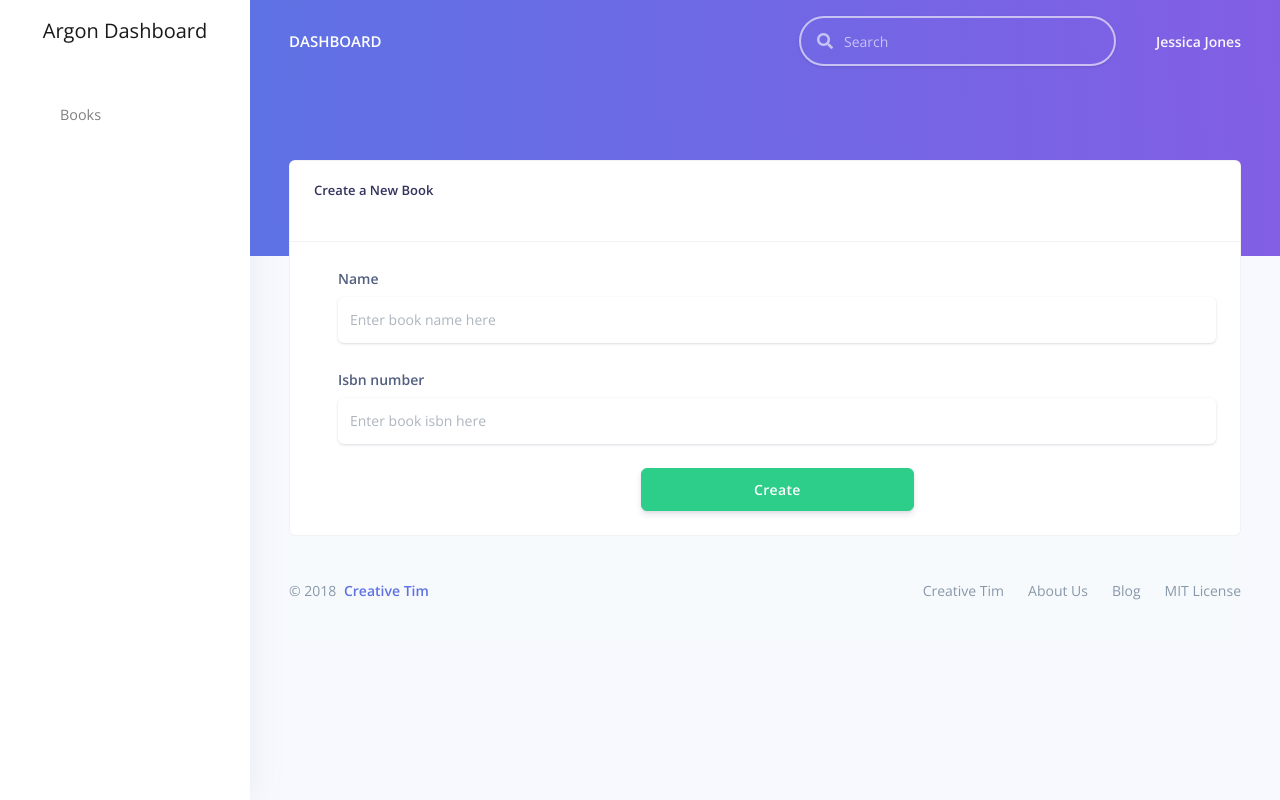
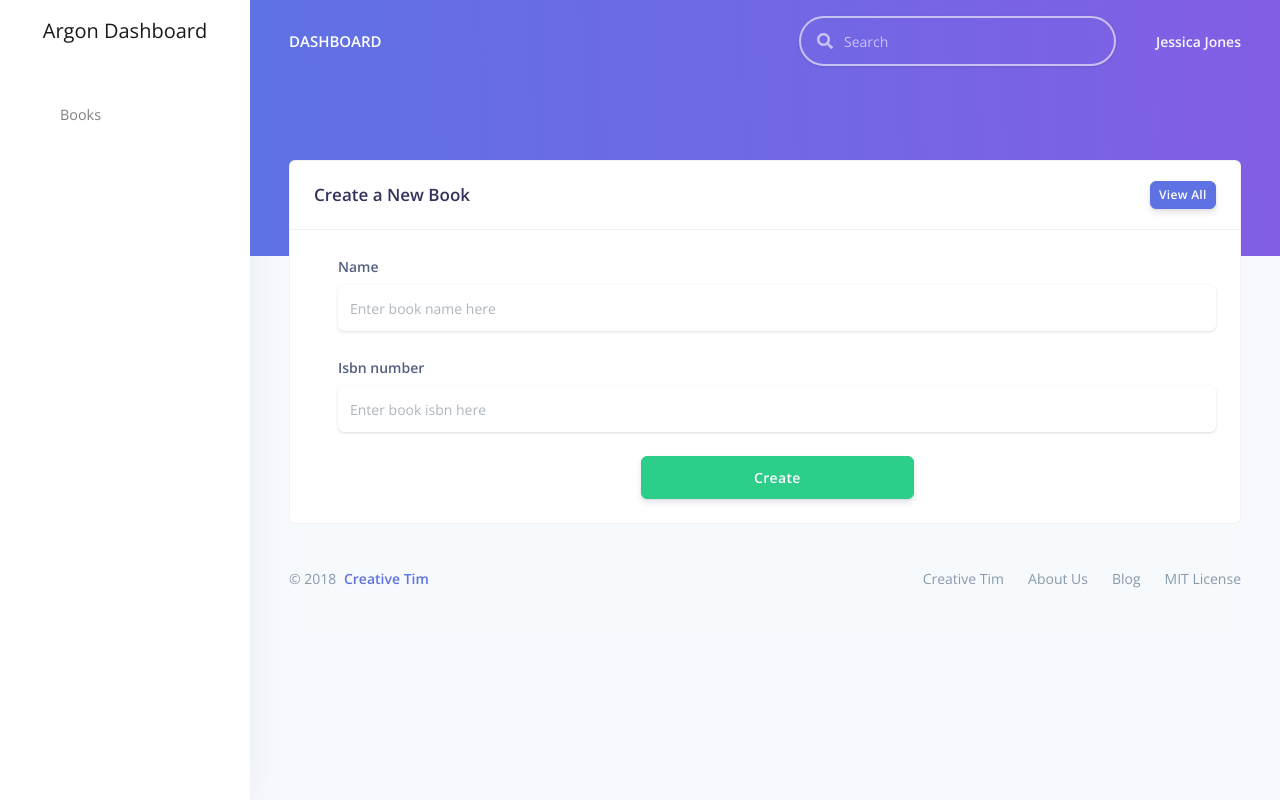
Before and after one commit to all-about-django/django-cbv-using-argon-theme, a Django app: page /store/book/create in a window 1280 px wide. Run offline with Django 3.2, Linux system fonts and the light colour scheme; the visitor is signed in with stand-in values (Sample User, id 1); some libraries are stand-ins or nearby versions.

Commit message:
update book create template with list to books.

```diff
--- a/src/djlibrary/templates/book/create.html
+++ b/src/djlibrary/templates/book/create.html
@@ -4,7 +4,14 @@
 {% block page_content %}
 <div class="card">
     <div class="card-header">
-        <h5 class="card-title">Create a New Book</h5>
+        <div class="row align-items-center">
+            <div class="col-8">
+                <h3 class="mb-0">Create a New Book</h3>
+            </div>
+            <div class="col-4 text-right">
+                <a href="{% url 'book-list' %}" class="btn btn-sm btn-primary">View All</a>
+            </div>
+        </div>
     </div>
     <div class="card-body">
         <form method="post">
```
